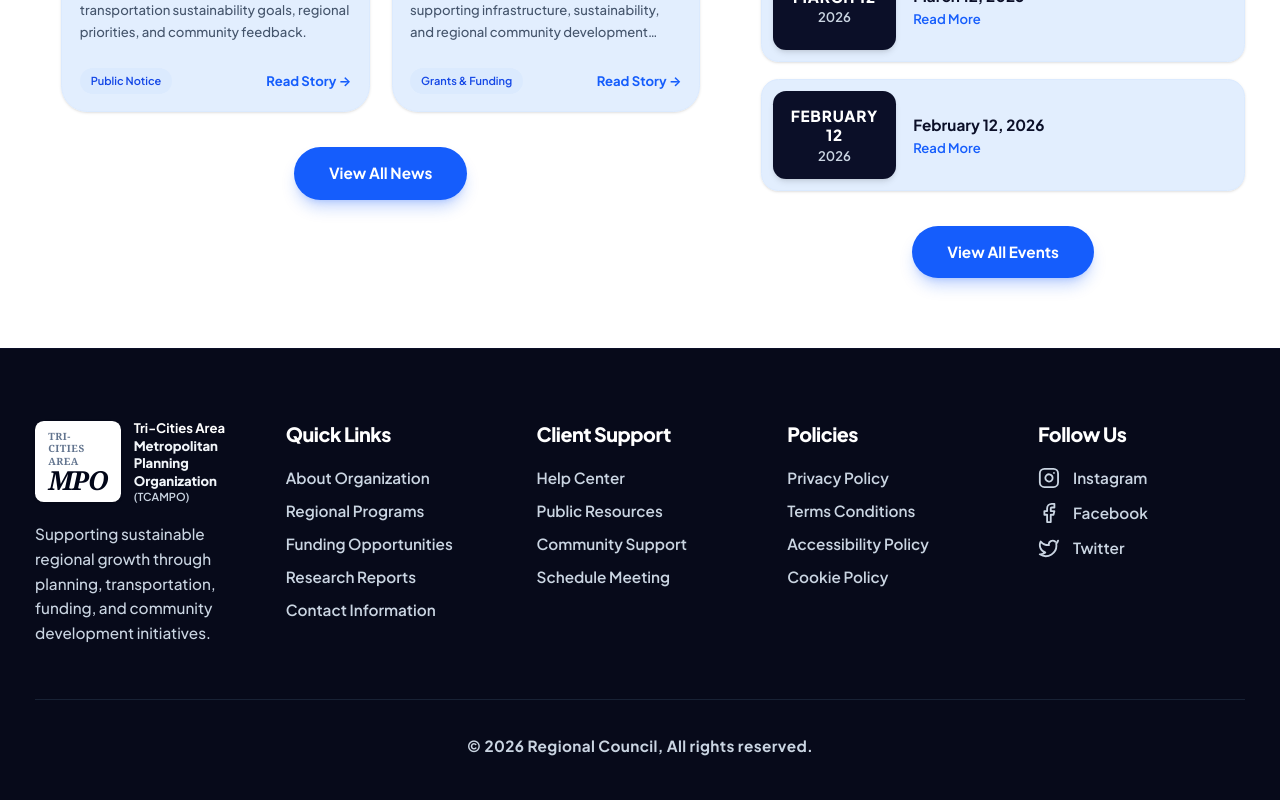
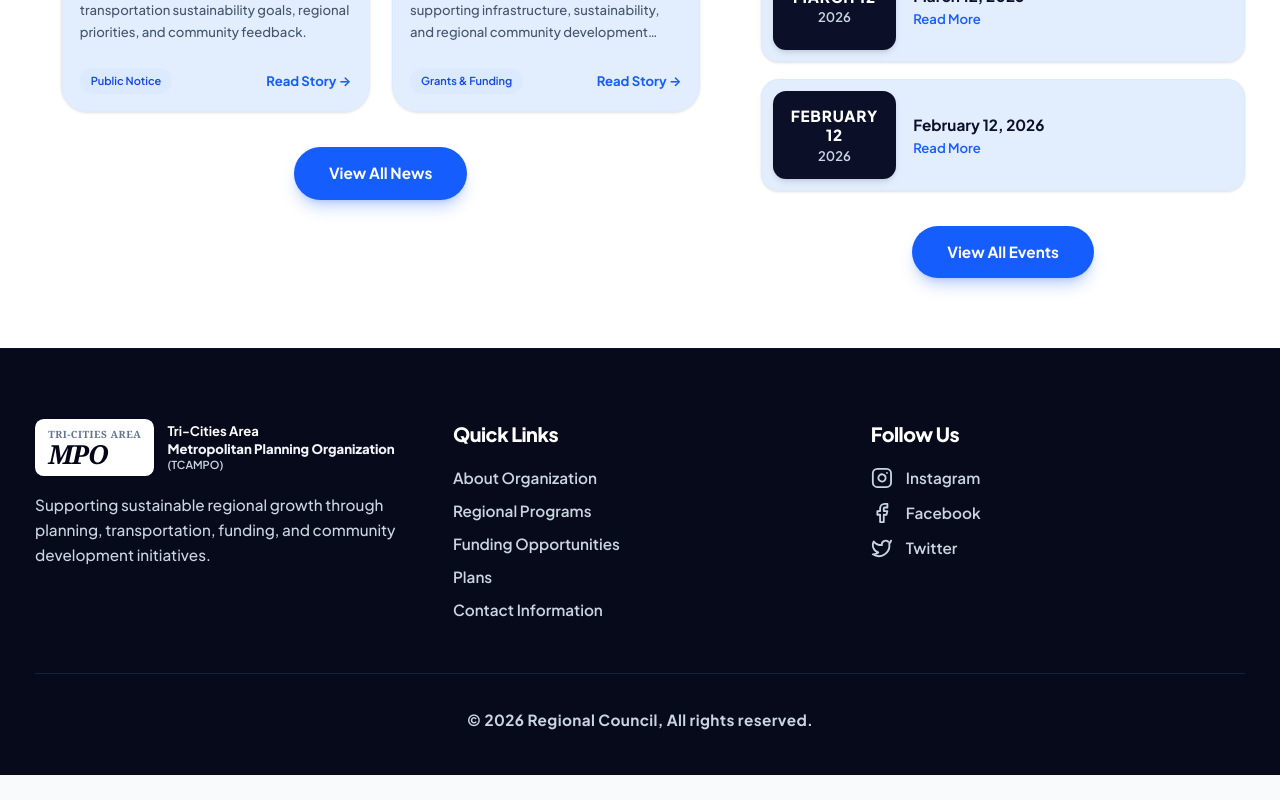
Before and after one commit to Prasanna018/mpo-frontend-demo-, a React (Vite) app: page / in a window 1280 px wide. Shown: the part 1490-2290 px from the top of the page. After the commit the page ends 2265 px from the top, so only its background shows below. Built offline with nearby package versions, Linux system fonts and the light colour scheme.

Commit message:
feat: implement mock data architecture and initial UI components for Events and Footer views

```diff
--- a/src/components/EventsView.tsx
+++ b/src/components/EventsView.tsx
@@ -39,7 +39,7 @@ export const EventsView: React.FC<EventsViewProps> = ({
       fullDate: 'May 1, 2026',
       time: '10:00 AM',
       title: 'May 1, 2026',
-      subTitle: 'Technical Advisory Committee (TAC) Technical Review',
+      subTitle: 'Technical Advisory Committee Meeting',
       location: '',
       note: ''
     },
--- a/src/components/Footer.tsx
+++ b/src/components/Footer.tsx
@@ -9,11 +9,11 @@ export const Footer: React.FC<FooterProps> = ({ onOpenActionModal }) => {
     <footer className="w-full bg-navy-950 text-white pt-16 pb-10 border-t border-navy-900">
       <div className="max-w-7xl mx-auto px-4 sm:px-6 lg:px-8">
 
-        {/* Top 5 Column Grid */}
-        <div className="grid grid-cols-1 md:grid-cols-2 lg:grid-cols-5 gap-10 pb-12">
+        {/* Top 3 Column Grid */}
+        <div className="grid grid-cols-1 md:grid-cols-3 gap-10 pb-12">
 
           {/* Column 1: Brand Info */}
-          <div className="lg:col-span-1 space-y-4">
+          <div className="space-y-4">
             <div className="flex items-center gap-3">
               <div className="flex items-center bg-white px-3 py-2 rounded-lg shadow-sm">
                 <div className="text-left font-serif">
@@ -55,7 +55,7 @@ export const Footer: React.FC<FooterProps> = ({ onOpenActionModal }) => {
               </li>
               <li>
                 <button onClick={() => onOpenActionModal('plans')} className="hover:text-blue-400 transition-colors">
-                  Research Reports
+                  Plans
                 </button>
               </li>
               <li>
@@ -66,66 +66,12 @@ export const Footer: React.FC<FooterProps> = ({ onOpenActionModal }) => {
             </ul>
           </div>
 
-          {/* Column 3: Client Support */}
-          <div className="space-y-4">
-            <h4 className="text-lg font-extrabold text-white tracking-tight">Client Support</h4>
-            <ul className="space-y-2.5 text-sm font-semibold text-slate-300">
-              <li>
-                <button onClick={() => onOpenActionModal('contact')} className="hover:text-blue-400 transition-colors">
-                  Help Center
-                </button>
-              </li>
-              <li>
-                <button onClick={() => onOpenActionModal('plans')} className="hover:text-blue-400 transition-colors">
-                  Public Resources
-                </button>
-              </li>
-              <li>
-                <button onClick={() => onOpenActionModal('committee')} className="hover:text-blue-400 transition-colors">
-                  Community Support
-                </button>
-              </li>
-              <li>
-                <button onClick={() => onOpenActionModal('schedule')} className="hover:text-blue-400 transition-colors">
-                  Schedule Meeting
-                </button>
-              </li>
-            </ul>
-          </div>
-
-          {/* Column 4: Policies */}
-          <div className="space-y-4">
-            <h4 className="text-lg font-extrabold text-white tracking-tight">Policies</h4>
-            <ul className="space-y-2.5 text-sm font-semibold text-slate-300">
-              <li>
-                <button onClick={() => onOpenActionModal('privacy')} className="hover:text-blue-400 transition-colors">
-                  Privacy Policy
-                </button>
-              </li>
-              <li>
-                <button onClick={() => onOpenActionModal('terms')} className="hover:text-blue-400 transition-colors">
-                  Terms Conditions
-                </button>
-              </li>
-              <li>
-                <button onClick={() => onOpenActionModal('accessibility')} className="hover:text-blue-400 transition-colors">
-                  Accessibility Policy
-                </button>
-              </li>
-              <li>
-                <button onClick={() => onOpenActionModal('cookies')} className="hover:text-blue-400 transition-colors">
-                  Cookie Policy
-                </button>
-              </li>
-            </ul>
-          </div>
-
-          {/* Column 5: Follow Us */}
+          {/* Column 3: Follow Us */}
           <div className="space-y-4">
             <h4 className="text-lg font-extrabold text-white tracking-tight">Follow Us</h4>
             <ul className="space-y-3 text-sm font-semibold text-slate-300">
               <li>
-                <a href="https://instagram.com" target="_blank" rel="noreferrer" className="flex items-center gap-3 hover:text-blue-400 transition-colors">
+                <a href="https://www.instagram.com/tri_cities_area_mpo/" target="_blank" rel="noreferrer" className="flex items-center gap-3 hover:text-blue-400 transition-colors">
                   <svg className="w-5 h-5 text-slate-300 shrink-0" viewBox="0 0 24 24" fill="none" stroke="currentColor" strokeWidth="2" strokeLinecap="round" strokeLinejoin="round">
                     <rect x="2" y="2" width="20" height="20" rx="5" ry="5"></rect>
                     <path d="M16 11.37A4 4 0 1 1 12.63 8 4 4 0 0 1 16 11.37z"></path>
@@ -135,7 +81,7 @@ export const Footer: React.FC<FooterProps> = ({ onOpenActionModal }) => {
                 </a>
               </li>
               <li>
-                <a href="https://facebook.com" target="_blank" rel="noreferrer" className="flex items-center gap-3 hover:text-blue-400 transition-colors">
+                <a href="https://www.facebook.com/profile.php?id=61585830959699" target="_blank" rel="noreferrer" className="flex items-center gap-3 hover:text-blue-400 transition-colors">
                   <svg className="w-5 h-5 text-slate-300 shrink-0" viewBox="0 0 24 24" fill="none" stroke="currentColor" strokeWidth="2" strokeLinecap="round" strokeLinejoin="round">
                     <path d="M18 2h-3a5 5 0 0 0-5 5v3H7v4h3v8h4v-8h3l1-4h-4V7a1 1 0 0 1 1-1h3z"></path>
                   </svg>
--- a/src/data/mockData.ts
+++ b/src/data/mockData.ts
@@ -746,9 +746,9 @@ export const EVENTS_ITEMS: EventItem[] = [
     year: '2026',
     fullDate: 'April 9, 2026',
     time: '2:00 PM - 4:00 PM EST',
-    title: 'Technical Advisory Committee (TAC) Workshop',
-    location: 'City Planning Conference Room B',
-    description: 'Engineering and technical review session evaluating travel demand modeling data and congestion management performance metrics.'
+    title: 'Technical Advisory Committee Meeting',
+    location: '',
+    description: ''
   },
   {
     id: 'event-3',
```
